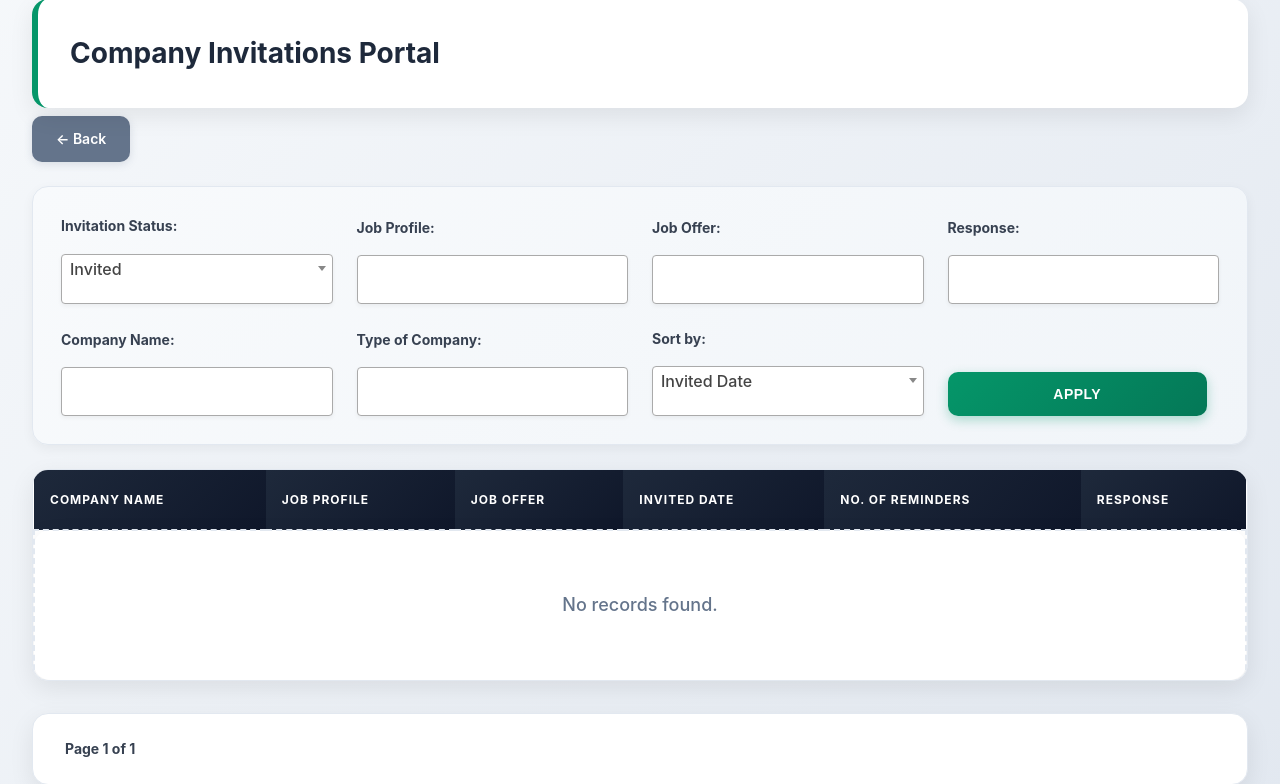
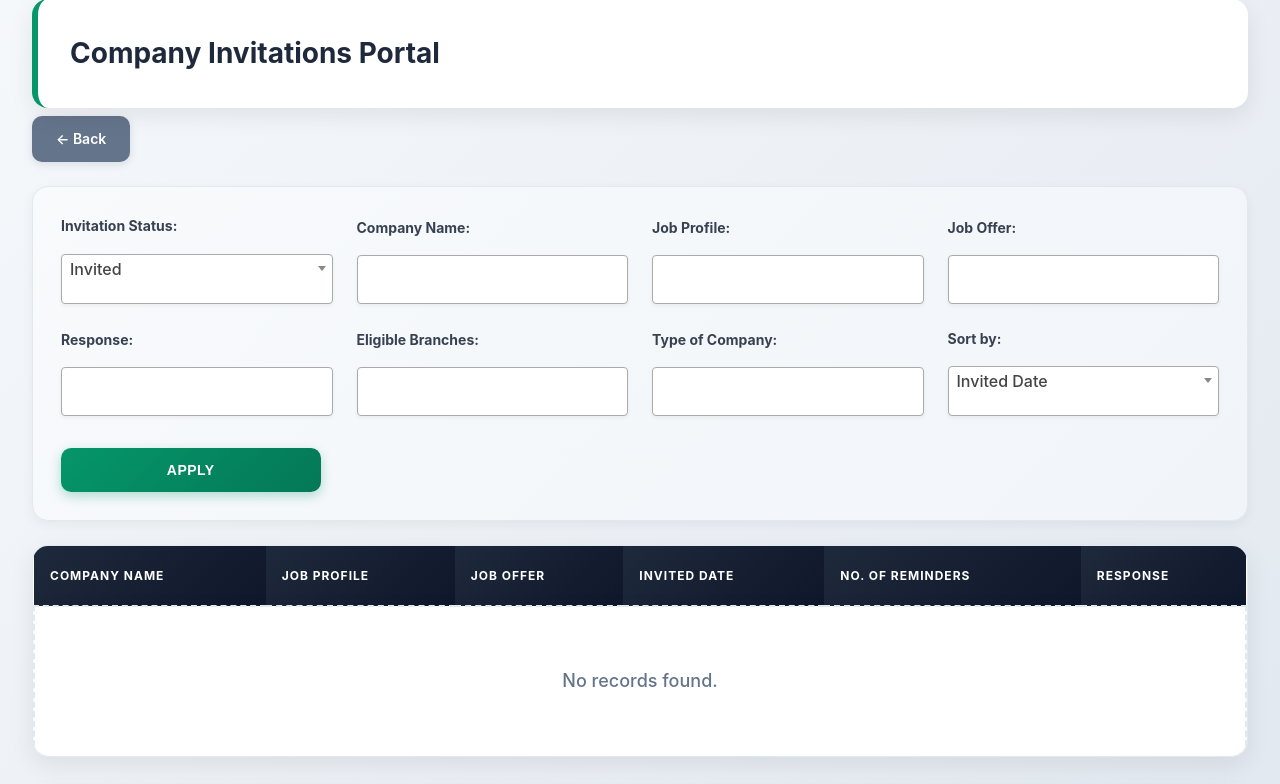
Before and after one commit to helloworldcoderr2025/InternshipV2, a Django app: page /invitations/ in a window 1280 px wide. Shown: the part 313-1097 px from the top of the page. Run offline with Django 5.2, Linux system fonts and the light colour scheme; data that the repository does not hold is empty; some libraries are stand-ins or nearby versions.

Commit message:
Made all the corrections in the invitations data portal

```diff
--- a/CompanySide/templates/company_invitations_portal.html
+++ b/CompanySide/templates/company_invitations_portal.html
@@ -27,7 +27,14 @@
                 <option value="not_invited" {% if invited_status == 'not_invited' %}selected{% endif %}>Not Invited</option>
             </select>
         </div>
-
+        <div class="company-invitations-filter-group">
+            <label>Company Name:</label>
+            <select name="company_name" class="company-invitations-filter-select select2" multiple>
+                {% for name in company_names %}
+                    <option value="{{ name }}" {% if name in filter_name %}selected{% endif %}>{{ name }}</option>
+                {% endfor %}
+            </select>
+        </div>
         <div class="company-invitations-filter-group">
             <label>Job Profile:</label>
             <select name="job_profile" class="company-invitations-filter-select select2" multiple>
@@ -45,7 +52,6 @@
                 {% endfor %}
             </select>
         </div>
-
         <div class="company-invitations-filter-group">
             <label>Response:</label>
             <select name="response" class="company-invitations-filter-select select2" multiple>
@@ -54,16 +60,14 @@
                 {% endfor %}
             </select>
         </div>
-
         <div class="company-invitations-filter-group">
-            <label>Company Name:</label>
-            <select name="company_name" class="company-invitations-filter-select select2" multiple>
-                {% for name in company_names %}
-                    <option value="{{ name }}" {% if name in filter_name %}selected{% endif %}>{{ name }}</option>
+            <label>Eligible Branches:</label>
+            <select name="branch" class="company-invitations-filter-select select2" multiple>
+                {% for branch in branches %}
+                    <option value="{{ branch }}" {% if branch in filter_branch %}selected{% endif %}>{{ branch }}</option>
                 {% endfor %}
             </select>
         </div>
-
         <div class="company-invitations-filter-group">
             <label>Type of Company:</label>
             <select name="type_of_company" class="company-invitations-filter-select select2" multiple>
--- a/CompanySide/views.py
+++ b/CompanySide/views.py
@@ -461,7 +461,6 @@ def company_data_portal(request):
     }
     return render(request, 'company_data_portal.html', context)
 
-
 def company_invitations_portal(request):
     invited_status = request.GET.get('invited_status', '')
     if invited_status not in ['invited', 'not_invited']:
@@ -475,6 +474,7 @@ def company_invitations_portal(request):
     filter_response = request.GET.getlist('response')
     filter_name = request.GET.getlist('company_name')
     filter_type = request.GET.getlist('type_of_company')
+    filter_branch = request.GET.getlist('branch')
 
     invited_sort_mapping = {
         'company': 'company__name',
@@ -488,6 +488,7 @@ def company_invitations_portal(request):
     }
 
     data = []
+    branches = ['BIO', 'CHE', 'CIV', 'CSE', 'ECE', 'EEE', 'MECH', 'MME']
 
     if invited_status == 'invited':
         qs = CompanyInvitations.objects.select_related('company') \
@@ -503,6 +504,14 @@ def company_invitations_portal(request):
             qs = qs.filter(company__name__in=filter_name)
         if filter_type:
             qs = qs.filter(company__companyjobprofiles__type_of_company__in=filter_type)
+
+        if filter_branch:
+            # Filter separately for eligible_core_branch
+            qs_core = qs.filter(company__companyjobprofiles__eligible_core_branch__iregex=r'(' + '|'.join(filter_branch) + ')')
+            # Filter separately for eligible_non_core_branch
+            qs_non_core = qs.filter(company__companyjobprofiles__eligible_non_core_branch__iregex=r'(' + '|'.join(filter_branch) + ')')
+            # Combine both QuerySets with OR
+            qs = (qs_core | qs_non_core).distinct()
 
         data = qs.order_by(invited_sort_mapping.get(sort_by, 'invited_date')).distinct()
         data_type = 'invited'
@@ -521,6 +530,11 @@ def company_invitations_portal(request):
             qs = qs.filter(companyjobprofiles__job_profile__in=filter_profile)
         if filter_offer:
             qs = qs.filter(companyjobprofiles__job_offer__in=filter_offer)
+
+        if filter_branch:
+            qs_core = qs.filter(companyjobprofiles__eligible_core_branch__iregex=r'(' + '|'.join(filter_branch) + ')')
+            qs_non_core = qs.filter(companyjobprofiles__eligible_non_core_branch__iregex=r'(' + '|'.join(filter_branch) + ')')
+            qs = (qs_core | qs_non_core).distinct()
 
         data = qs.order_by(not_invited_sort_mapping.get(sort_by, 'name')).distinct()
         data_type = 'not_invited'
@@ -544,6 +558,8 @@ def company_invitations_portal(request):
         'filter_response': filter_response,
         'filter_name': filter_name,
         'filter_type': filter_type,
+        'filter_branch': filter_branch,
+        'branches': branches,
         'sort_by': sort_by,
         'profiles': profiles,
         'offers': offers,
```
